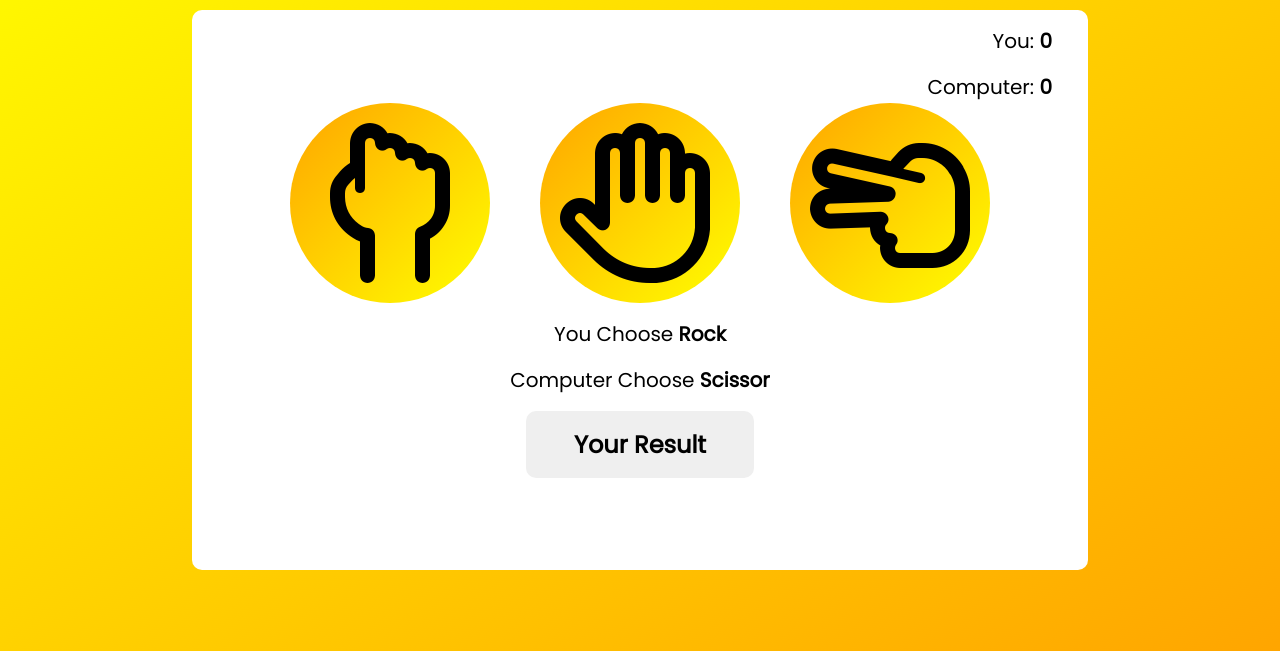
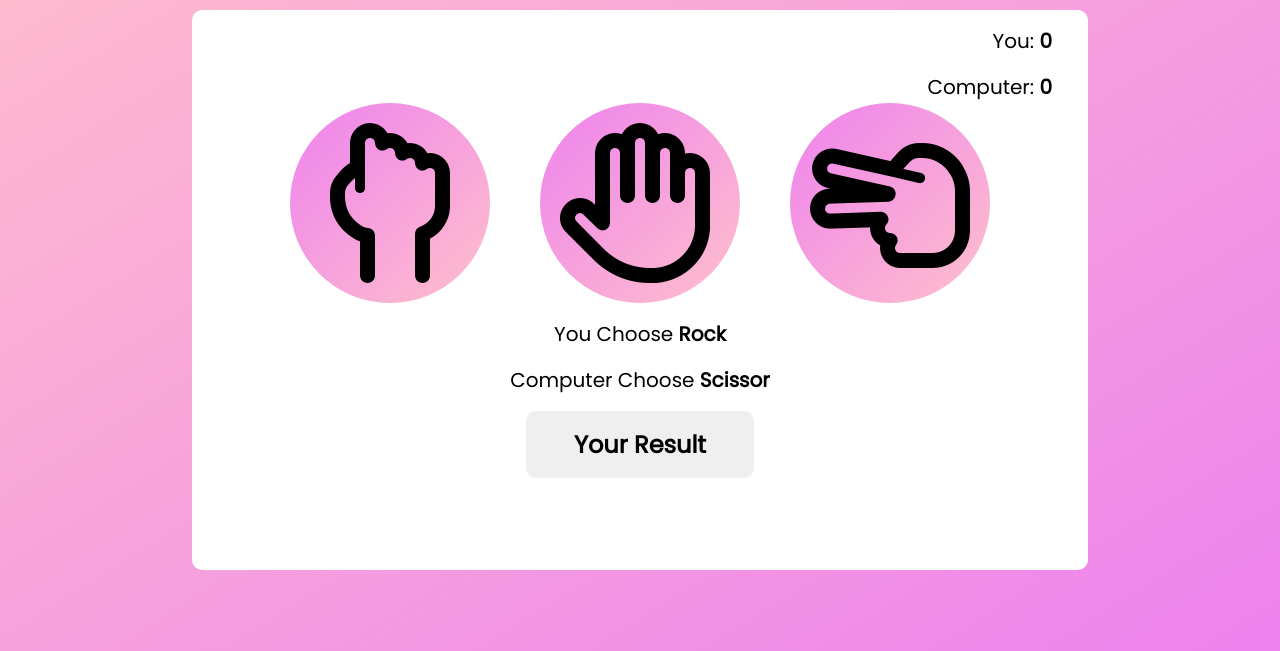
Before and after one commit to nagamanojvedam/rock-paper-scissor, a plain HTML site: page index.html in a window 1280 px wide. Shown: the part 149-800 px from the top of the page. Drawn offline with Linux system fonts and the light colour scheme.

Commit message:
changed color scheme

```diff
--- a/styles.css
+++ b/styles.css
@@ -14,7 +14,7 @@ body {
   justify-content: center;
   align-items: center;
   gap: 30px;
-  background-image: linear-gradient(to bottom right, yellow, orange);
+  background-image: linear-gradient(to bottom right, pink, violet);
 }
 h1 {
   text-align: center;
@@ -49,7 +49,7 @@ h1 {
   width: 200px;
   height: 200px;
   border-radius: 50%;
-  background-image: linear-gradient(to top left, yellow, orange);
+  background-image: linear-gradient(to top left, pink, violet);
 }
 
 .game-options button:hover {
```
